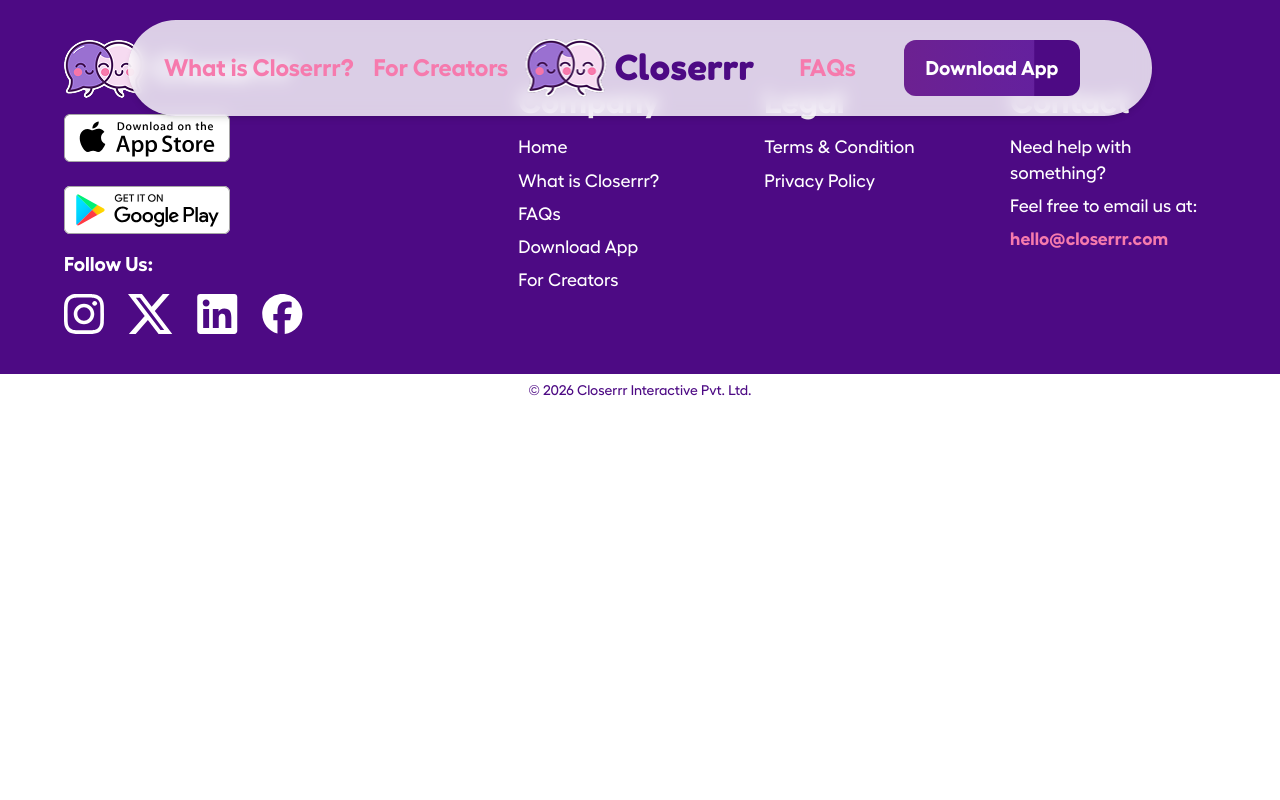
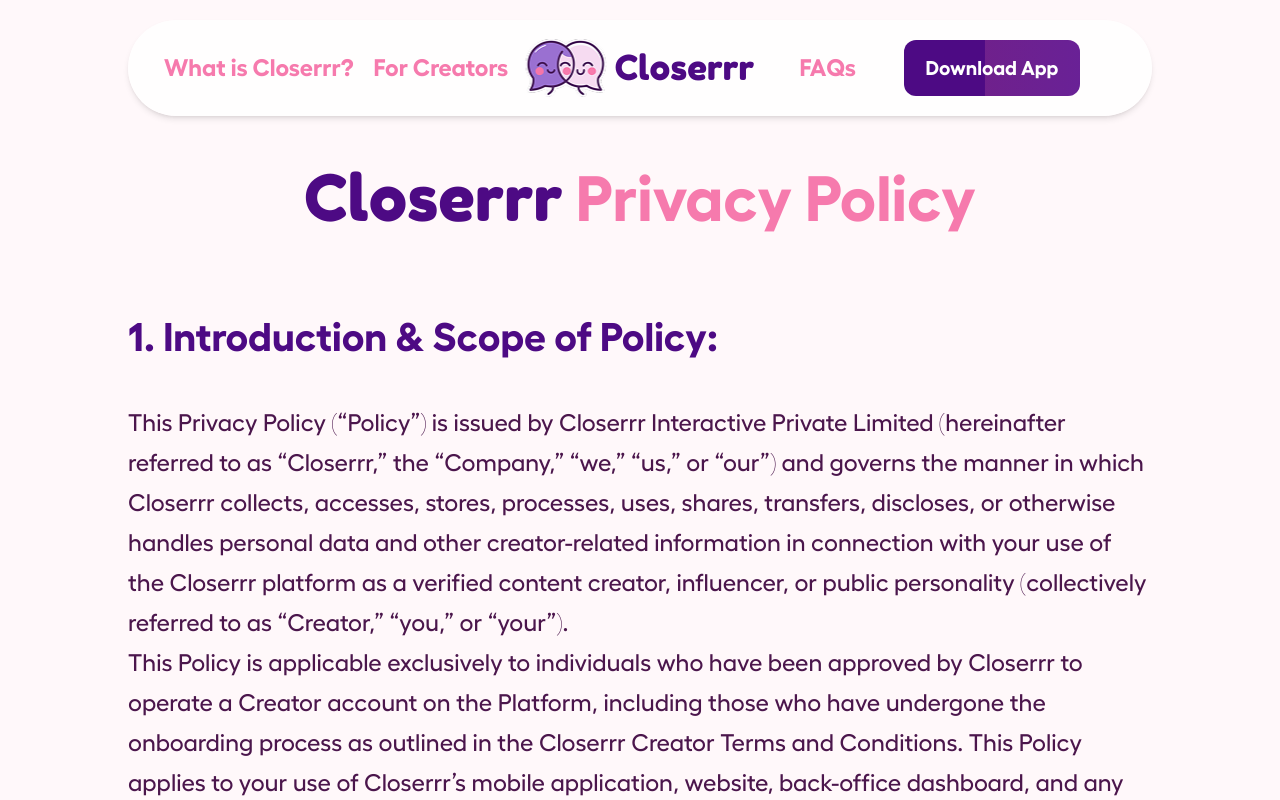
Before and after one commit to sharkbrews/Closerrr-New, a React (Vite) app: page /privacy-policy in a window 1280 px wide. Shown: the top 800 px of the page. Built offline with nearby package versions, Linux system fonts and the light colour scheme; the HTML template or start-up script is replaced by a standard one.

Commit message:
Rename terms and privacy routes to clean formats and add dynamic browser titles

```diff
--- a/src/App.jsx
+++ b/src/App.jsx
@@ -81,8 +81,10 @@
             />
 
             {/* Extra accessible paths */}
-            <Route path="/TermsAndCondition" element={<TermsAndCondition />} />
-            <Route path="/PrivacyAndPolicy" element={<PrivacyAndPolicy />} />
+            <Route path="/terms-and-conditions" element={<TermsAndCondition />} />
+            <Route path="/privacy-policy" element={<PrivacyAndPolicy />} />
+            <Route path="/TermsAndCondition" element={<Navigate to="/terms-and-conditions" replace />} />
+            <Route path="/PrivacyAndPolicy" element={<Navigate to="/privacy-policy" replace />} />
           </Routes>
           <Footer />
           <Rights />
--- a/src/components/Footer.jsx
+++ b/src/components/Footer.jsx
@@ -55,8 +55,8 @@
   {
     title: "Legal",
     items: [
-      { tag: "Terms & Condition", link: "/TermsAndCondition" },
-      { tag: "Privacy Policy", link: "/PrivacyAndPolicy" },
+      { tag: "Terms & Condition", link: "/terms-and-conditions" },
+      { tag: "Privacy Policy", link: "/privacy-policy" },
     ],
   },
 ];
--- a/src/pages/PrivacyAndPolicy.jsx
+++ b/src/pages/PrivacyAndPolicy.jsx
@@ -1,3 +1,4 @@
+import { useEffect } from "react";
 import { motion } from "framer-motion";
 
 const htmlContent = `<ul>
@@ -208,6 +209,13 @@
 </ul>`;
 
 function PrivacyAndPolicy() {
+  useEffect(() => {
+    document.title = "Privacy Policy | Closerrr";
+    return () => {
+      document.title = "Closerrr";
+    };
+  }, []);
+
   return (
     <div className="bg-secondary-500 min-h-screen">
       <div className="px-4 sm:px-8 lg:px-32 py-10 sm:py-20 flex items-center flex-col w-full">
--- a/src/pages/TermsAndCondition.jsx
+++ b/src/pages/TermsAndCondition.jsx
@@ -1,3 +1,4 @@
+import { useEffect } from "react";
 import { motion } from "framer-motion";
 
 const htmlContent = `
@@ -336,6 +337,13 @@
 `;
 
 function TermsAndCondition() {
+  useEffect(() => {
+    document.title = "Terms & Conditions | Closerrr";
+    return () => {
+      document.title = "Closerrr";
+    };
+  }, []);
+
   return (
     <div className="bg-secondary-500">
       <div className="  px-8 lg:px-32 pt-40 flex items-center flex-col w-full">
```
